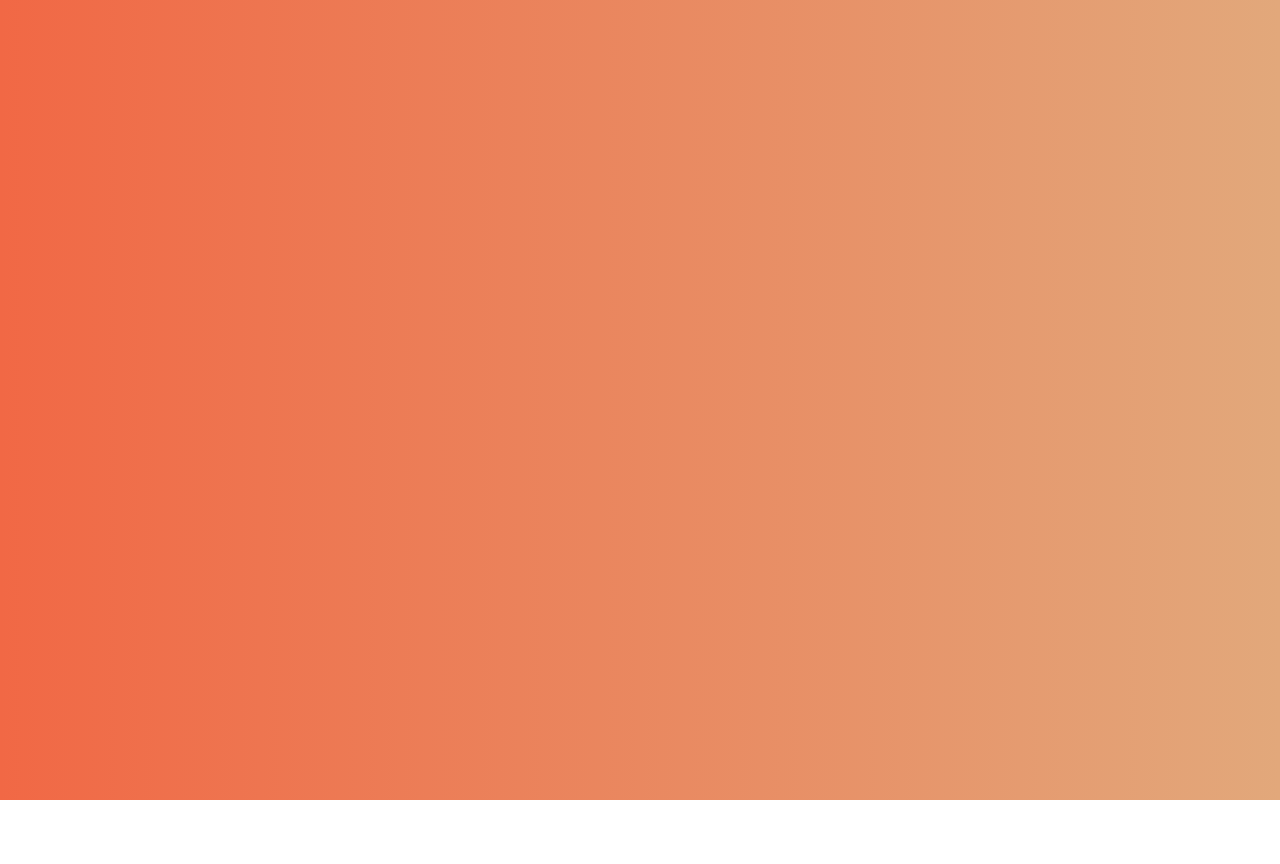
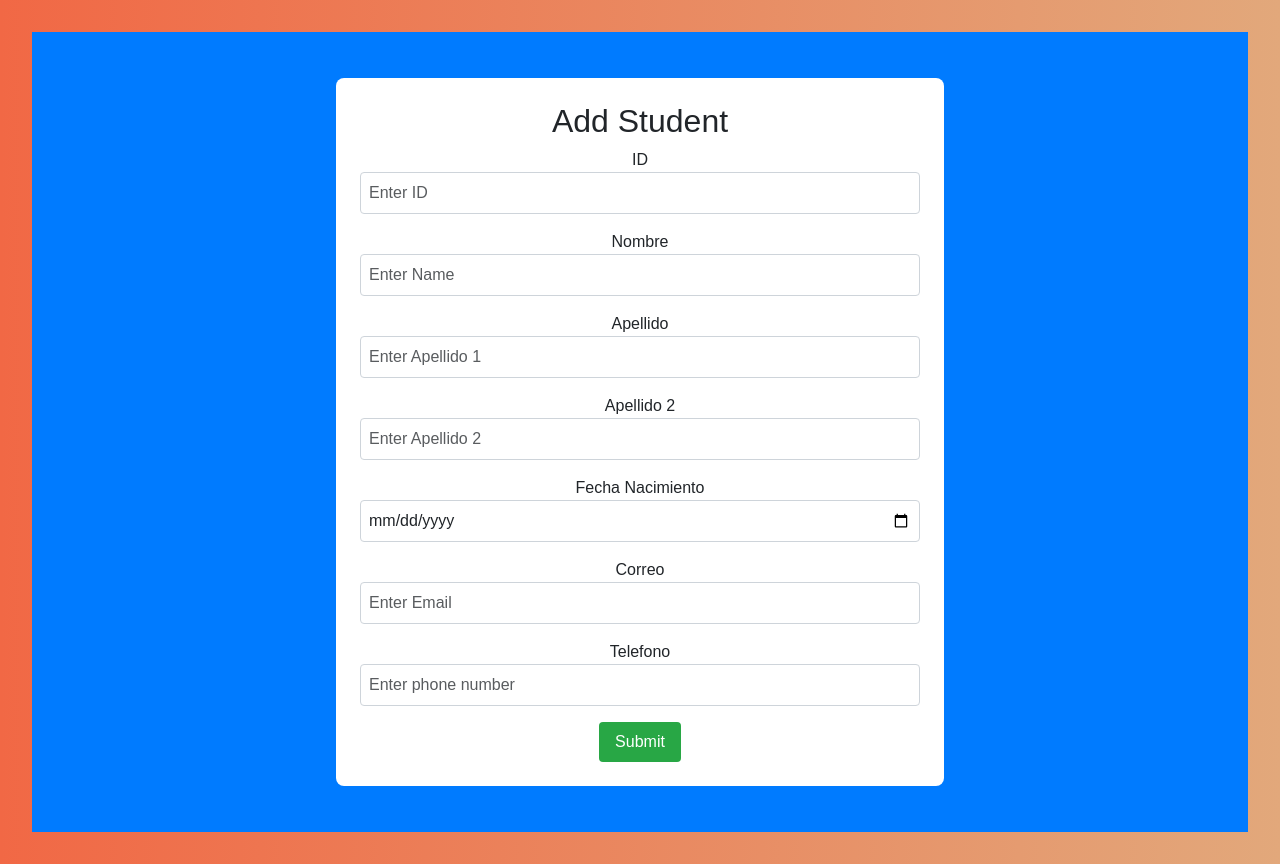
Before and after one commit to GermanIriarte/ProProject2.0, a React (Vite) app in the folder Frontend/: page /create in a window 1280 px wide. Before the commit this address had no page. Before the commit the page ends 800 px from the top, so only its background shows below. Built offline with nearby package versions, Linux system fonts and the light colour scheme.

Commit message:
Esta maricada no funciona por alguna razon, revisen ustedes esta mierda por que yo no se

```diff
--- /dev/null
+++ b/Frontend/src/CreatePersona.css
@@ -0,0 +1,38 @@
+.persona-container {
+    display: flex;
+    height: 100vh;
+    background-color: #007bff; /* bg-primary */
+    justify-content: center;
+    align-items: center;
+  }
+
+  .persona-content {
+    width: 50%;
+    background-color: white;
+    border-radius: 8px;
+    padding: 1.5rem;
+  }
+
+  .form-group {
+    margin-bottom: 1rem;
+  }
+
+  .form-control {
+    width: 100%;
+    padding: 0.5rem;
+    border: 1px solid #ced4da;
+    border-radius: 4px;
+  }
+
+  .submit-btn {
+    background-color: #28a745; /* btn-success */
+    color: white;
+    border: none;
+    padding: 0.5rem 1rem;
+    border-radius: 4px;
+    cursor: pointer;
+  }
+
+  .submit-btn:hover {
+    background-color: #218838;
+  }
--- /dev/null
+++ b/Frontend/src/CreatePersona.jsx
@@ -0,0 +1,71 @@
+import React, { useState } from 'react';
+import './CreatePersona.css';
+import axios from 'axios';
+import { useNavigate } from 'react-router-dom';
+
+function CreatePersona() {
+    const [ID,SetID] = useState('')
+    const [name,Setname] = useState('')
+    const [lastName1,SetLastName1] = useState('')
+    const [lastName2,SetLastName2] = useState('')
+    const [date,SetDate] = useState('')
+    const [Email,SetEmail] = useState('')
+    const [Phone,SetPhone] = useState('')
+    const navigate = useNavigate();
+    function handleSubmit(event){
+        event.preventDefault();
+        axios.post('http://localhost:8081/create',{ID,name,lastName1,lastName2,date,Email,Phone})
+        .then(res => {
+            console.log(res);
+            navigate('/');
+        }).catch(err => console.log(err));
+    }
+  return (
+    <div className='persona-container'>
+      <div className='persona-content'>
+        <form onSubmit={handleSubmit}>
+          <h2>Add Student</h2>
+          <div className='form-group'>
+            <label htmlFor=''>ID</label>
+            <input type='text' placeholder='Enter ID' className='form-control'
+            onChange={e => SetID(e.target.value)}/>
+
+          </div>
+          <div className='form-group'>
+            <label htmlFor=''>Nombre</label>
+            <input type='text' placeholder='Enter Name' className='form-control'
+            onChange={e => Setname(e.target.value)} />
+          </div>
+          <div className='form-group'>
+            <label htmlFor=''>Apellido</label>
+            <input type='text' placeholder='Enter Apellido 1' className='form-control'
+            onChange={e => SetLastName1(e.target.value)} />
+          </div>
+          <div className='form-group'>
+            <label htmlFor=''>Apellido 2</label>
+            <input type='text' placeholder='Enter Apellido 2' className='form-control'
+            onChange={e => SetLastName2(e.target.value)} />
+          </div>
+          <div className='form-group'>
+            <label htmlFor=''>Fecha Nacimiento</label>
+            <input type='date' placeholder='Enter birth day' className='form-control'
+            onChange={e => SetDate(e.target.value)} />
+          </div>
+          <div className='form-group'>
+            <label htmlFor=''>Correo</label>
+            <input type='email' placeholder='Enter Email' className='form-control'
+            onChange={e => SetEmail(e.target.value)}/>
+          </div>
+          <div className='form-group'>
+            <label htmlFor=''>Telefono</label>
+            <input type='text' placeholder='Enter phone number' className='form-control'
+            onChange={e => SetPhone(e.target.value)} />
+          </div>
+          <button className='submit-btn'>Submit</button>
+        </form>
+      </div>
+    </div>
+  );
+}
+
+export default CreatePersona;
--- a/Frontend/src/Hmm.jsx
+++ b/Frontend/src/Hmm.jsx
@@ -2,6 +2,7 @@ import { useState } from 'react';
 import 'bootstrap/dist/css/bootstrap.min.css'
 import {BrowserRouter, Routes, Route} from 'react-router-dom'
 import Persona from './Persona';
+import CreatePersona from './CreatePersona';
 
 function Hmm(){
     return(
@@ -9,6 +10,7 @@ function Hmm(){
             <BrowserRouter>
                 <Routes>
                     <Route path='/' element= {<Persona />}></Route>
+                    <Route path='/create' element= {<CreatePersona />}></Route>
                 </Routes>
             </BrowserRouter>
         </div>
--- a/Frontend/src/Persona.jsx
+++ b/Frontend/src/Persona.jsx
@@ -1,6 +1,7 @@
 import React, {useEffect, useState} from "react";
 import axios from 'axios'
 import './Persona.css';
+import { Link } from "react-router-dom";
 
 function Persona() {
     const [Persona, setPersona] = useState([])
@@ -13,7 +14,7 @@ function Persona() {
     return (
         <div className='persona-container'>
             <div className='persona-content'>
-                <button className='persona-add-btn'>Add +</button>
+                <Link to = "/create"className='persona-add-btn'>Add +</Link>
                 <table className='persona-table'>
                     <thead>
                         <tr>
```
Also changed, not shown: 1 other file (tests, documents, lock files or other folders).
